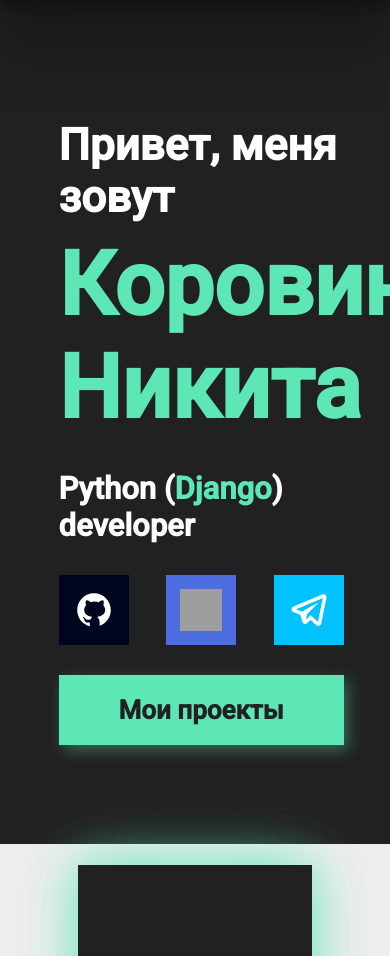
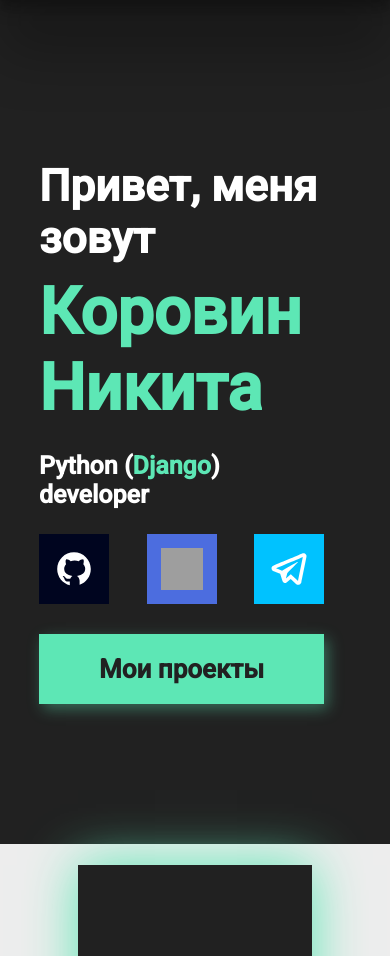
Before and after one commit to vvetta/portfolio_site, a Django app: page / in a window 390 px wide. Shown: the part 80-1036 px from the top of the page. Run offline with Django 4.2, Linux system fonts and the light colour scheme; grey boxes are pictures that could not be loaded.

Commit message:
responsive

```diff
--- a/portfolio_project/home/templates/home/index.html
+++ b/portfolio_project/home/templates/home/index.html
@@ -67,7 +67,7 @@
             <!-- Main container first -->
             <div class="main__container">
 
-                <div class="main__container_item">
+                <div class="main__container_item first__container_item">
 
                     <div class="main__container_item_text">
                         <p>Привет, меня зовут</p>
--- a/portfolio_project/home/templates/home/responsive.css
+++ b/portfolio_project/home/templates/home/responsive.css
@@ -35,3 +40,19 @@
     }
 
 }
+
+@media (max-width: 1470px) {
+
+    .main__container_item_text > h1 {
+        font-size: 65px;
+    }
+
+    .main__container_item_text > .django_developer {
+        font-size: 25px;
+    }
+
+    .first__container_item {
+        margin-left: 10%;
+    }
+
+}
--- a/portfolio_project/home/templates/home/style.css
+++ b/portfolio_project/home/templates/home/style.css
@@ -285,6 +285,8 @@ main{
     cursor: pointer;
     transition: all .4s ease;
     box-shadow: 4px 5px 14px 0px #5de7b460;
+    flex-wrap: nowrap;
+    white-space: nowrap;
 }
 
 .main_button:hover {
```
Also changed, not shown: other parts of portfolio_project/home/templates/home/responsive.css (+5 -0 lines).
